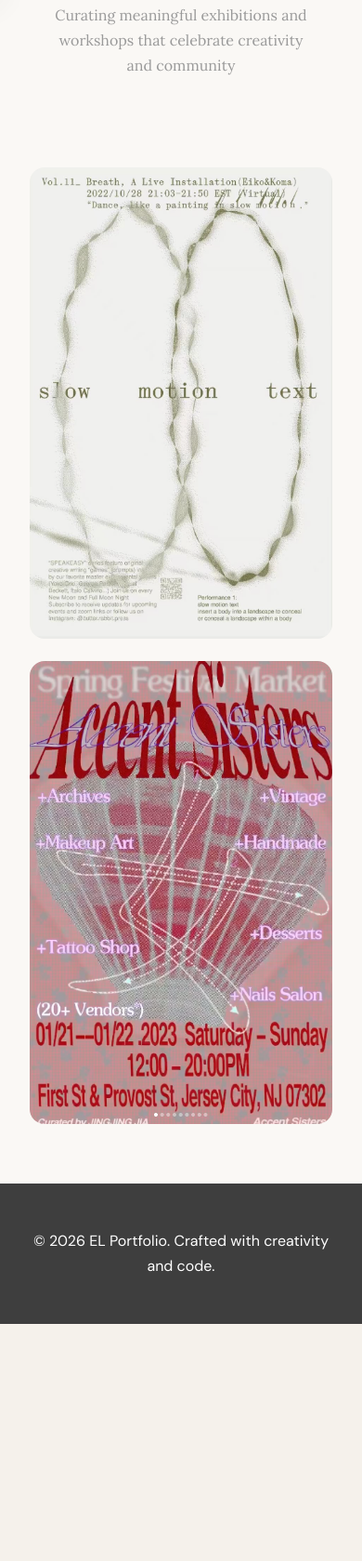
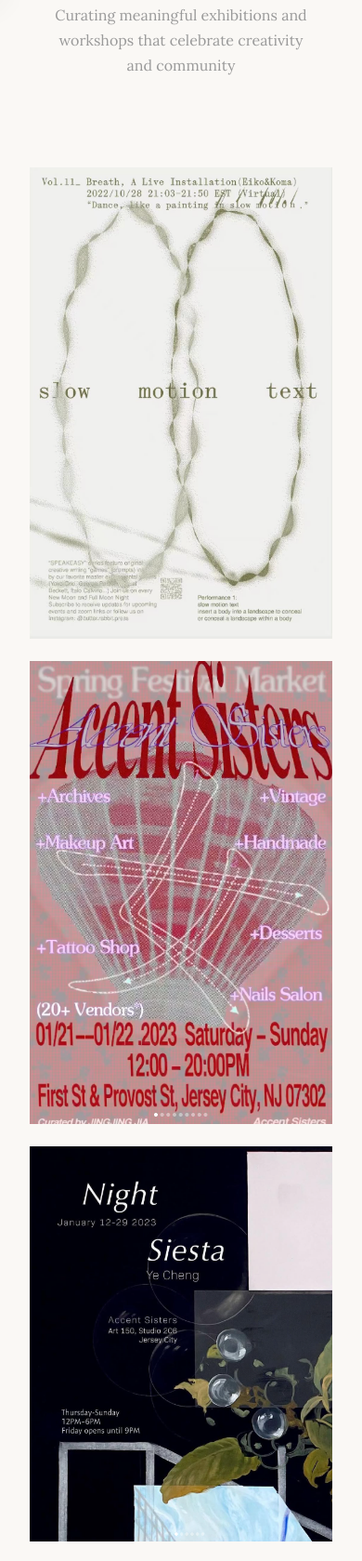
Before and after one commit to estellaluooo/ELPortfolio, a website: page events.html in a window 390 px wide. Shown: the part 300-1979 px from the top of the page at 93% size. Before the commit the page ends 1724 px from the top, so only its background shows below. Drawn offline with nearby package versions, Linux system fonts and the light colour scheme.

Commit message:
Update style.css

```diff
--- a/style.css
+++ b/style.css
@@ -1443,10 +1443,6 @@ body {
     .events-masonry {
         grid-template-columns: repeat(2, 1fr);
     }
-
-    .masonry-column:nth-child(3) {
-        display: none;
-    }
 }
 
 @media (max-width: 600px) {
@@ -1454,13 +1450,32 @@ body {
         grid-template-columns: 1fr;
     }
 
-    .masonry-column:nth-child(2),
-    .masonry-column:nth-child(3) {
-        display: none;
-    }
-
-    .masonry-column:first-child {
+    .masonry-column {
         display: flex;
+    }
+
+    /* Flatten masonry columns into single column on mobile */
+    .events-masonry {
+        display: flex;
+        flex-direction: column;
+        gap: 1.5rem;
+    }
+
+    .masonry-column {
+        display: contents;
+    }
+
+    .event-item {
+        width: 100%;
+        height: auto;
+        max-height: none;
+        overflow: visible;
+    }
+
+    .event-item img {
+        width: 100%;
+        height: auto;
+        max-height: none;
     }
 }
 
```
